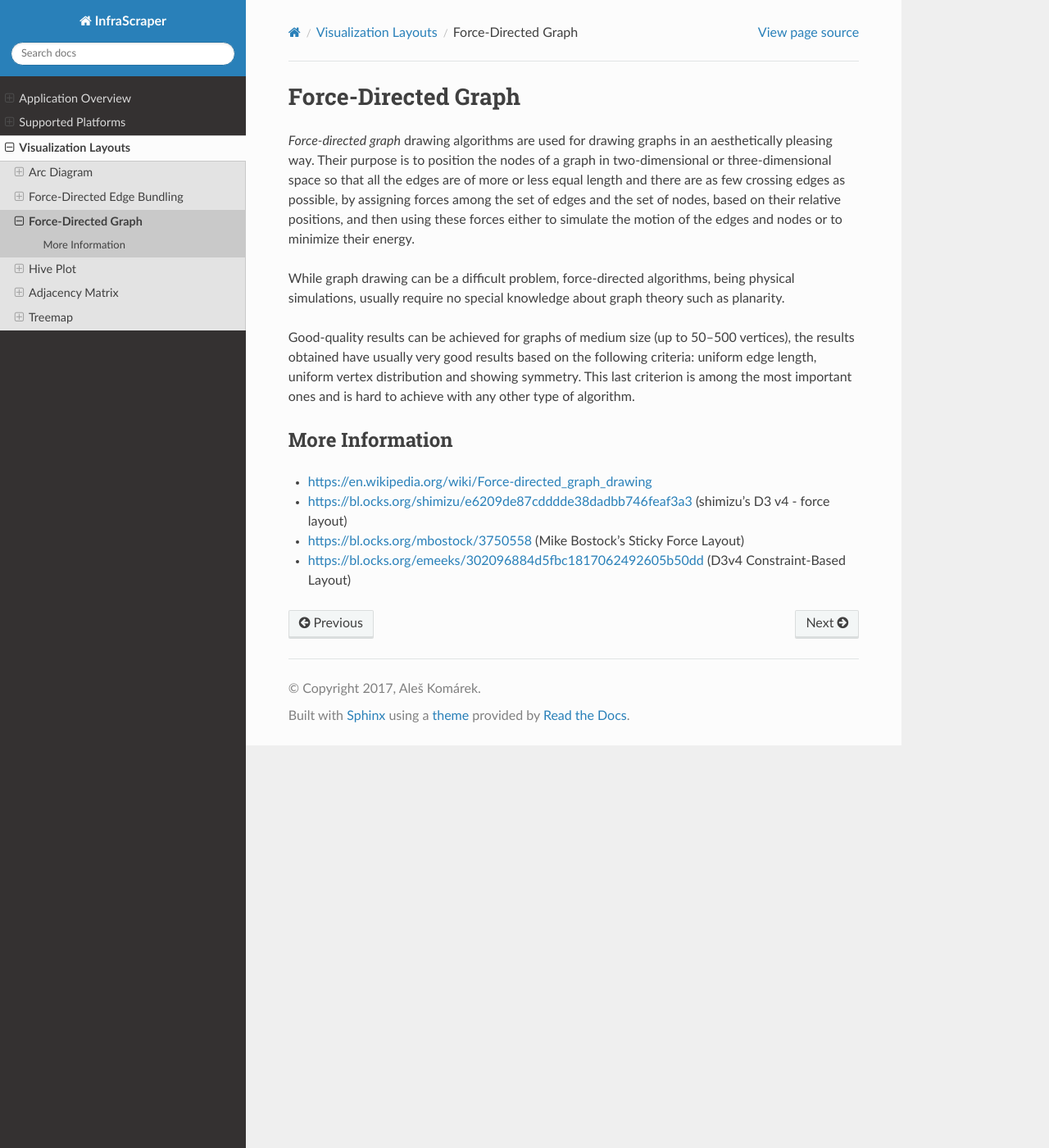
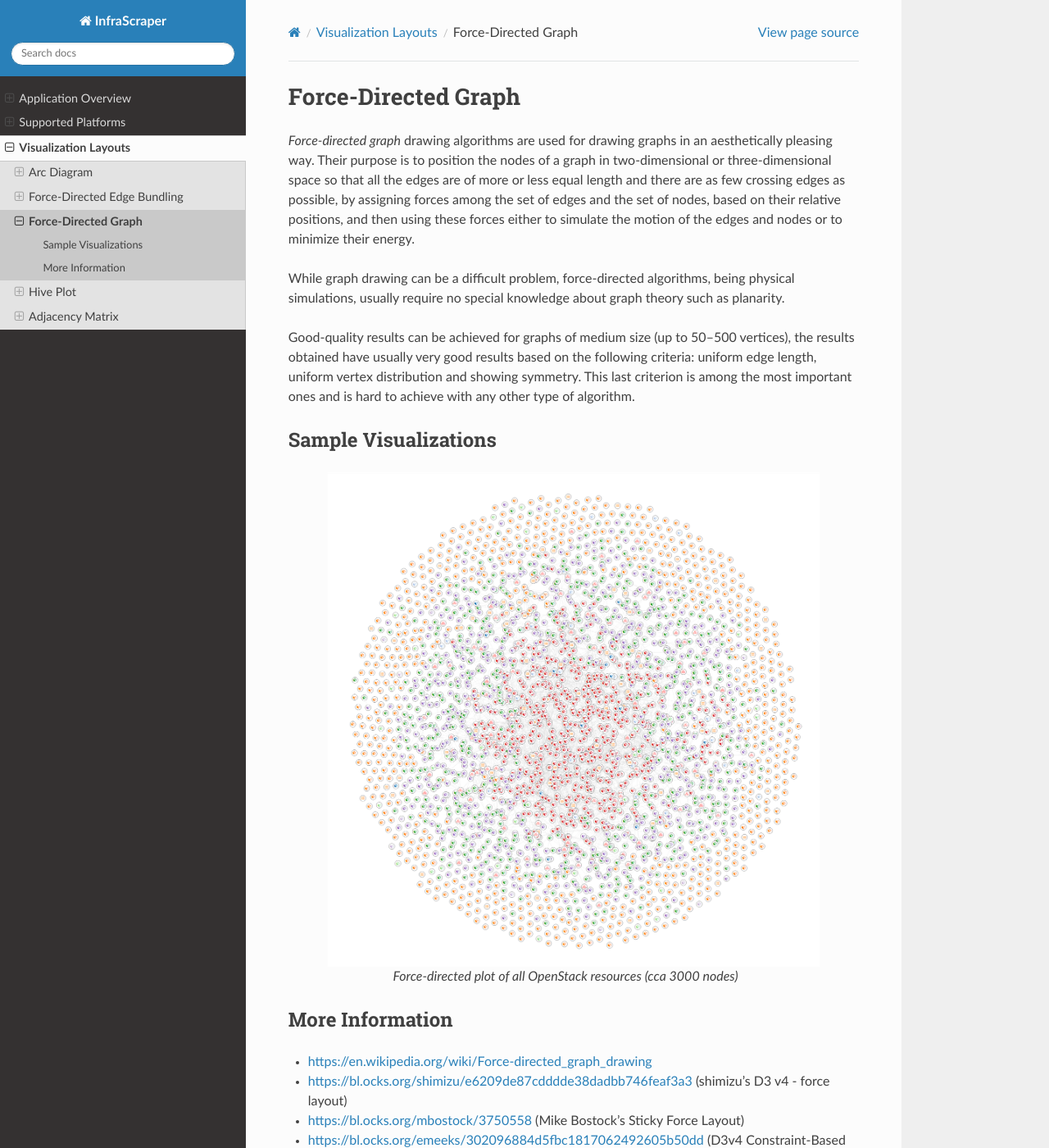
Before and after one commit to cznewt/infra-scraper, a Sphinx documentation site: the page built from doc/source/text/layout-force.rst, in a window 1280 px wide and 1400 px high. Shown: the whole window at 82% size. Built offline with Sphinx 7.4.7 and the Read the Docs theme 2.0.0, drawn with Linux system fonts in a browser that asks for light colours; formulas are drawn with MathJax 3.

Commit message:
Sample visualizations to docs

```diff
--- a/doc/source/text/layout-force.rst
+++ b/doc/source/text/layout-force.rst
@@ -21,6 +21,17 @@ following criteria: uniform edge length, uniform vertex distribution and
 showing symmetry. This last criterion is among the most important ones and is
 hard to achieve with any other type of algorithm.
 
+
+Sample Visualizations
+=====================
+
+.. figure:: ../static/img/force-directed-plot.png
+    :width: 600px
+    :figclass: align-center
+
+    Force-directed plot of all OpenStack resources (cca 3000 nodes)
+
+
 More Information
 ================
 
--- a/doc/source/text/layout-index.rst
+++ b/doc/source/text/layout-index.rst
@@ -18,4 +18,5 @@ dimensional surface. The word `graph` is sometimes used as a synonym for
    layout-force.rst
    layout-hive.rst
    layout-matrix.rst
-   layout-treemap.rst
+
+..   layout-treemap.rst
```
Also changed, not shown: doc/source/text/layout-arc.rst (+11 -0 lines), doc/source/text/layout-bundle.rst (+10 -0 lines), doc/source/text/layout-hive.rst (+10 -0 lines), doc/source/text/layout-matrix.rst (+7 -0 lines).
